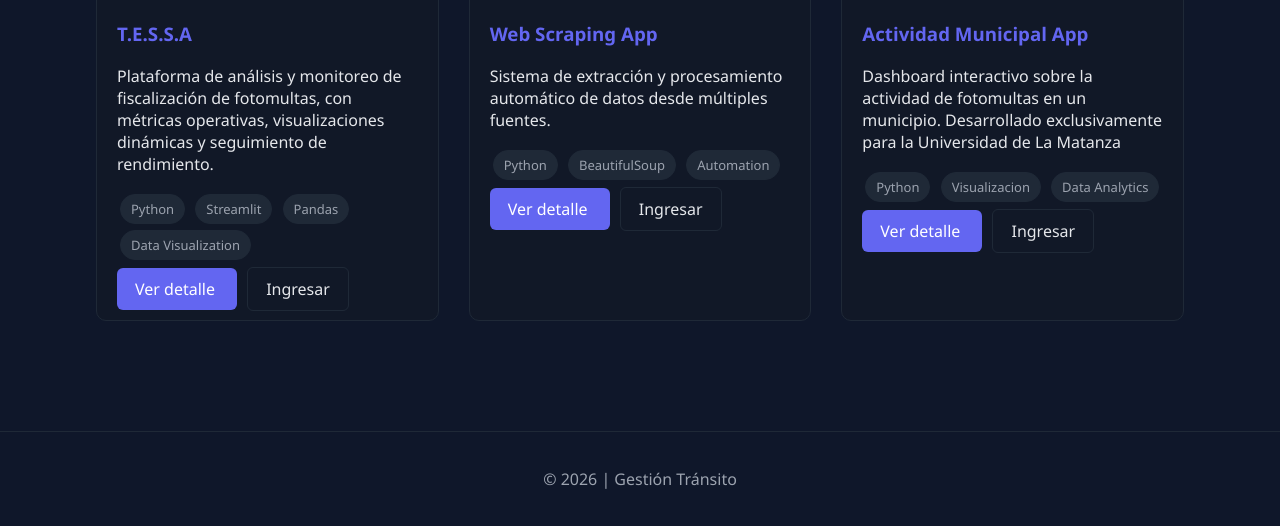
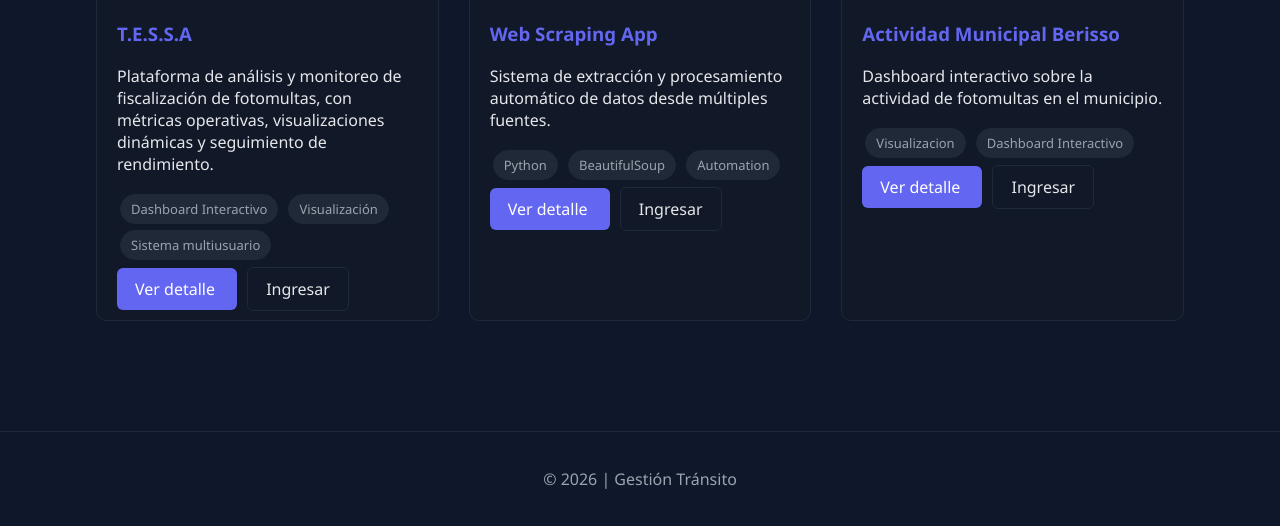
Before and after one commit to GestionTransitoIT/GestionTransito, a Jekyll site: the page built from docs/index.md, in a window 1280 px wide, cut to the strip 441-967 px from the top of the page. Built offline with Jekyll 4.4.1, drawn with Linux system fonts in a browser that asks for light colours.

Commit message:
Update index.md

```diff
--- a/docs/index.md
+++ b/docs/index.md
@@ -17,10 +17,9 @@ title: Inicio
           con métricas operativas, visualizaciones dinámicas y seguimiento de rendimiento.
         </p>
         <div class="project-tech">
-          <span>Python</span>
-          <span>Streamlit</span>
-          <span>Pandas</span>
-          <span>Data Visualization</span>
+          <span>Dashboard Interactivo</span>
+          <span>Visualización</span>
+          <span>Sistema multiusuario</span>
         </div>
 
         <div class="project-actions">
@@ -63,12 +62,11 @@ title: Inicio
     <div class="project-card">
       <img src="{{ '/assets/img/Login.png' | relative_url }}" alt="Login">
       <div class="project-content">
-        <h3>Actividad Municipal App</h3>
-        <p>Dashboard interactivo sobre la actividad de fotomultas en un municipio. Desarrollado exclusivamente para la Universidad de La Matanza</p>
+        <h3>Actividad Municipal Berisso</h3>
+        <p>Dashboard interactivo sobre la actividad de fotomultas en el municipio.</p>
         <div class="project-tech">
-          <span>Python</span>
           <span>Visualizacion</span>
-          <span>Data Analytics</span>
+          <span>Dashboard Interactivo</span>
         </div>
 
         <div class="project-actions">
```
